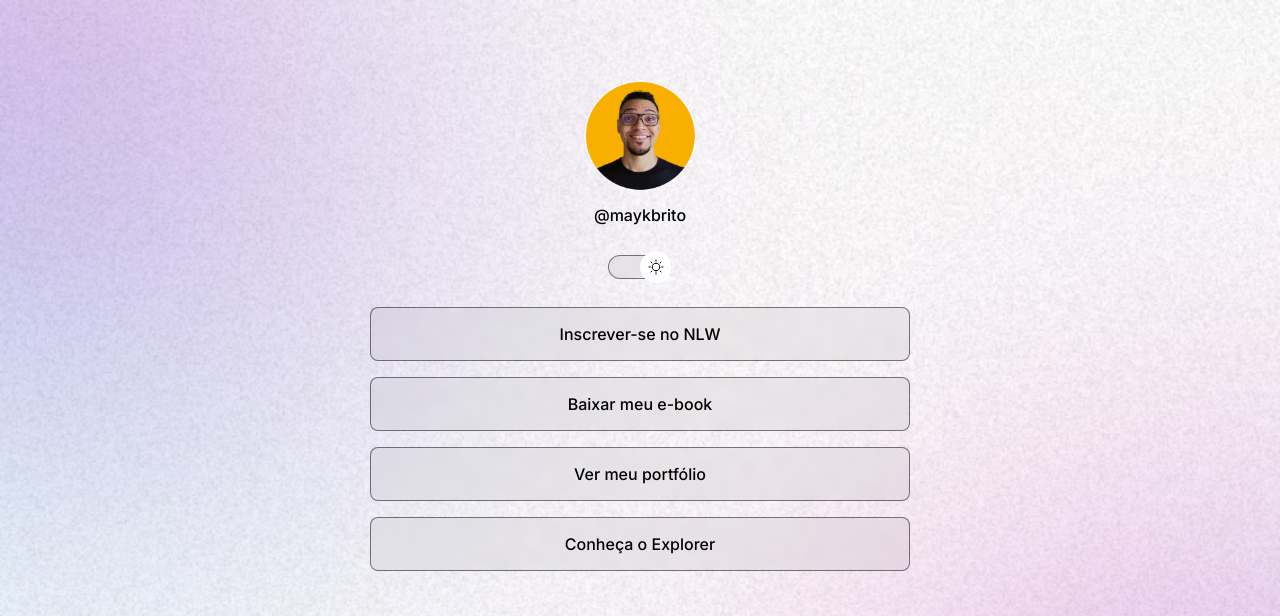
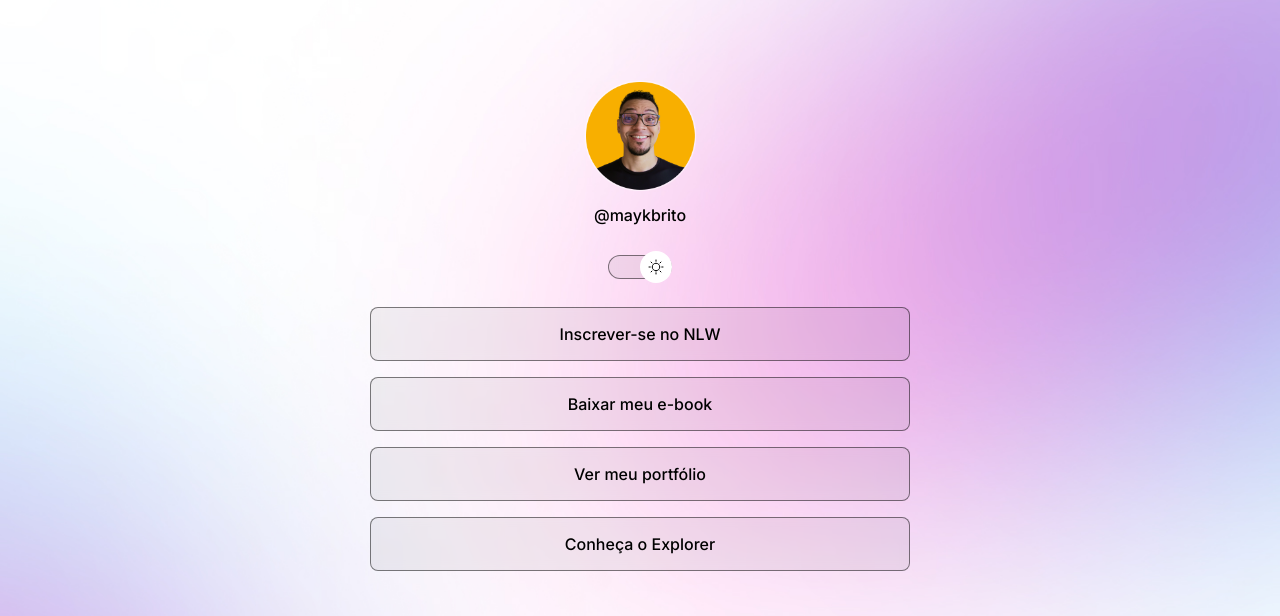
Before and after one commit to Salsichah/projeto, a plain HTML site: page index.html in a window 1280 px wide. Shown: the top 616 px of the page. Drawn offline with nearby package versions, Linux system fonts and the light colour scheme.

Commit message:
change background based on media queries

```diff
--- a/style.css
+++ b/style.css
@@ -34,6 +34,8 @@ body {
 
   /* background: color image repeat position/size */
   background: var(--bg-url) no-repeat top center/cover;
+  /* o comando abaixo faz com que a altura do body fique em 100% independente do tamanho do dispositivo */
+  height: 100vh; /* 100% do viewport height */
 }
 
 body * {
@@ -194,3 +196,16 @@ footer {
   text-align: center;
   font-size: 14px;
 }
+
+/* media queries */
+/* media queries só funcionam quando há a seguinte linha no arquivo html:
+<meta name="viewport" content="width=device-width, initial-scale=1.0" /> */
+@media (min-width: 700px) {
+  :root {
+    --bg-url: url(./assets/bg-desktop.jpg);
+  }
+
+  .light {
+    --bg-url: url(./assets/bg-desktop-light.jpg);
+  }
+}
```
